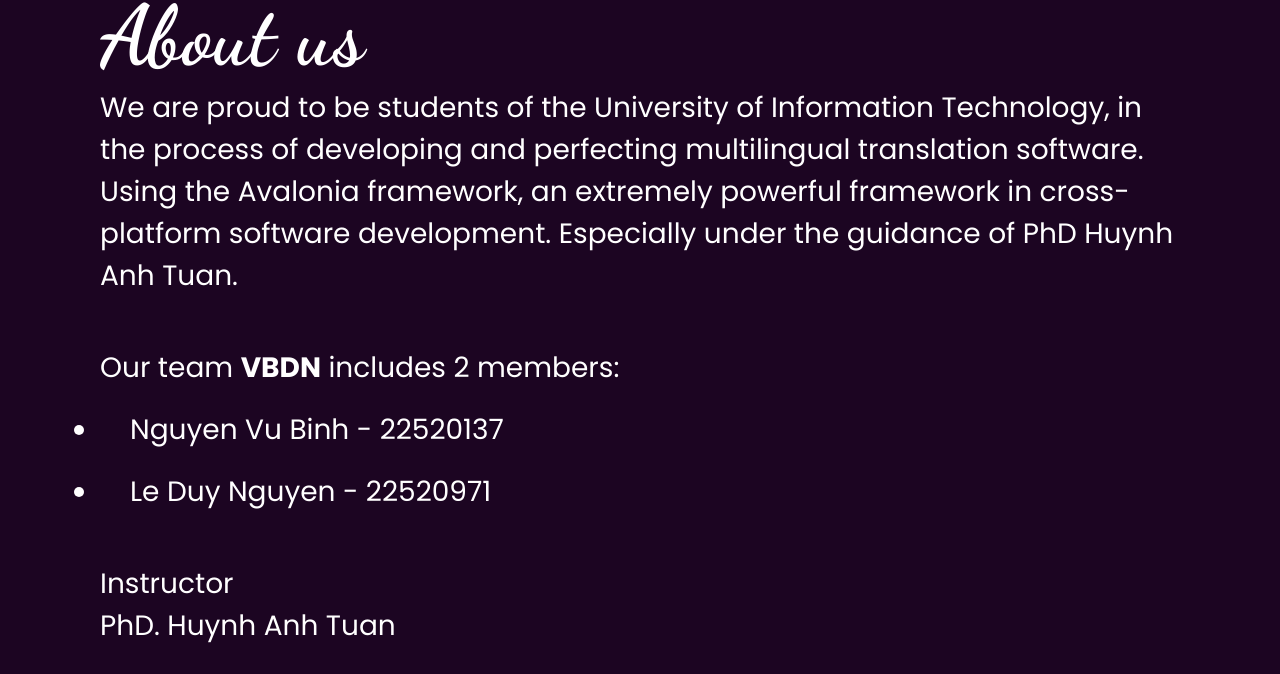
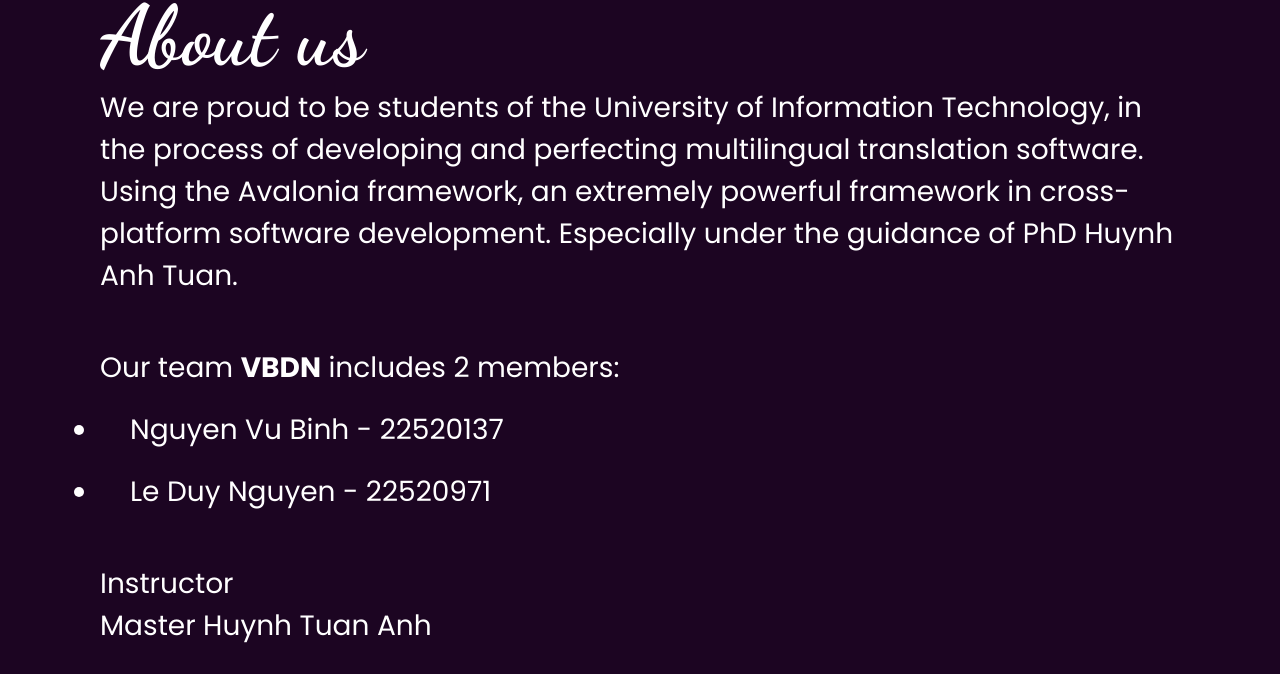
Before and after one commit to Binkeurss/DoAn_LTTQ, a plain HTML site: page index.html in a window 1280 px wide. Shown: the part 1424-2098 px from the top of the page. Drawn offline with Linux system fonts and the light colour scheme.

Commit message:
Fix name teacher

```diff
--- a/index.html
+++ b/index.html
@@ -49,7 +49,7 @@
           </div>
           <div class="Teacher">
             <p>Instructor</p>
-            <p>PhD. Huynh Anh Tuan</p>
+            <p>Master Huynh Tuan Anh</p>
           </div>
         </div>
 
```
